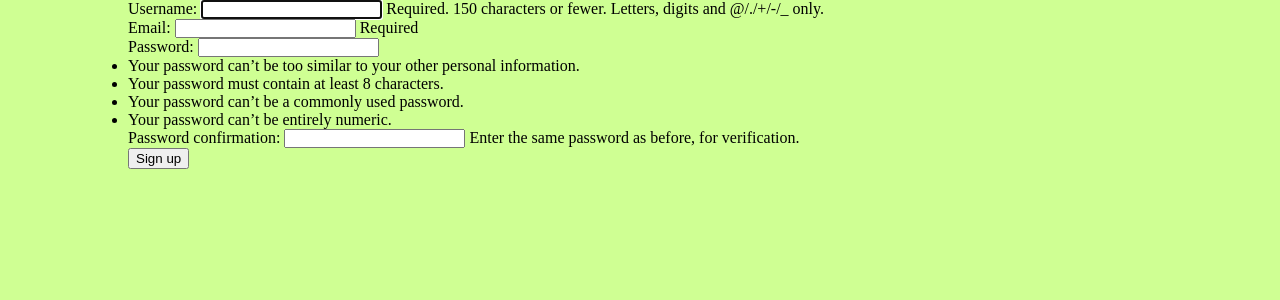
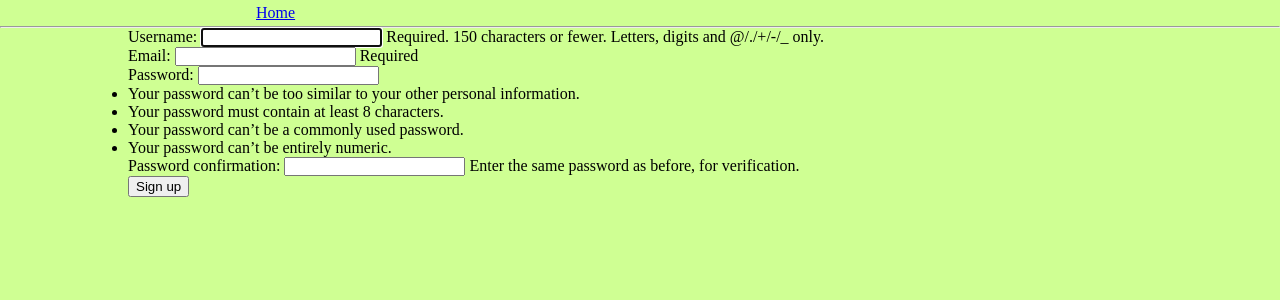
Before and after one commit to 165425/imageboard, a Django app: page /accounts/register in a window 1280 px wide. Shown: the top 300 px of the page. Run offline with Django 3.2, Linux system fonts and the light colour scheme.

Commit message:
Add and apply header component - Create templates/component

```diff
--- a/static/css/base.css
+++ b/static/css/base.css
@@ -7,3 +7,7 @@ body, p, a, div, li, ul, ol, h1, h2, h3, h4, h5, h6, input, textarea, th, td, hr
     margin: auto;
     max-width: 80%;
 }
+
+.header {
+    margin: 4px 20%;
+}
--- /dev/null
+++ b/templates/component/header_component.html
@@ -0,0 +1,4 @@
+<div class="header">
+    <a href="{% url 'home' %}">Home</a>
+</div>
+<hr>
--- a/templates/novachan/base.html
+++ b/templates/novachan/base.html
@@ -12,6 +12,7 @@
     {% endblock %}
 </head>
 <body style="background-color:#CFFF93">
+    {% include 'component/header_component.html' %}
     <div class="page">
         {% block content %}
         {% endblock %}
--- a/templates/novachan/index.html
+++ b/templates/novachan/index.html
@@ -1,7 +1,7 @@
 {% extends 'novachan/base.html' %}
 
 {% load i18n %}
-{%  load static %}
+{% load static %}
 
 {% block head %}
     <title>{% blocktrans %}Novachan: welcome!{% endblocktrans %}</title>
--- a/templates/novachan/posts.html
+++ b/templates/novachan/posts.html
@@ -12,6 +12,7 @@
     {% endblock %}
 </head>
 <body style="background-color:#CFFF93">
+{% include 'component/header_component.html' %}
 {% if user.is_authenticated %}
     <div>
         <form method="post">
```
